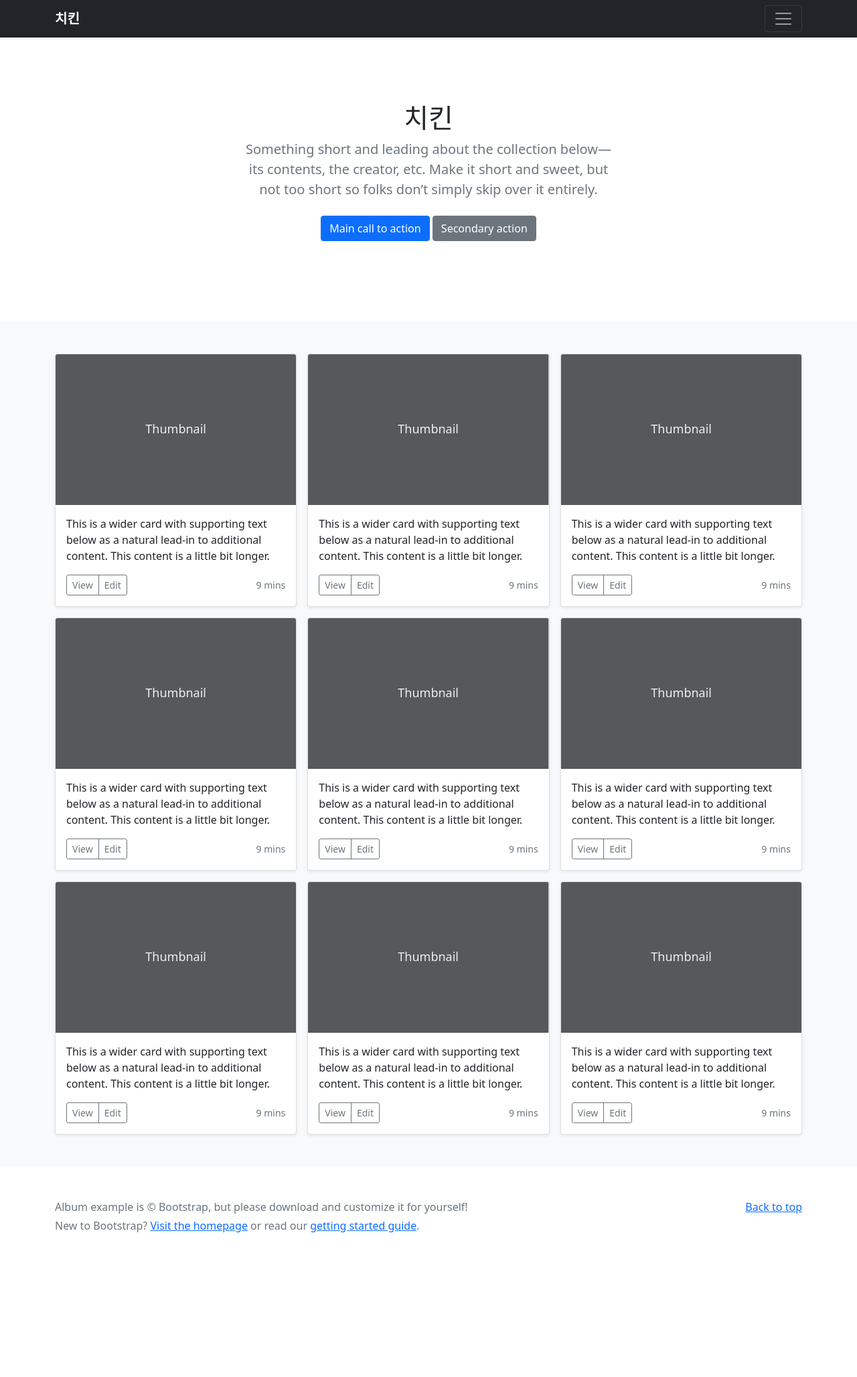
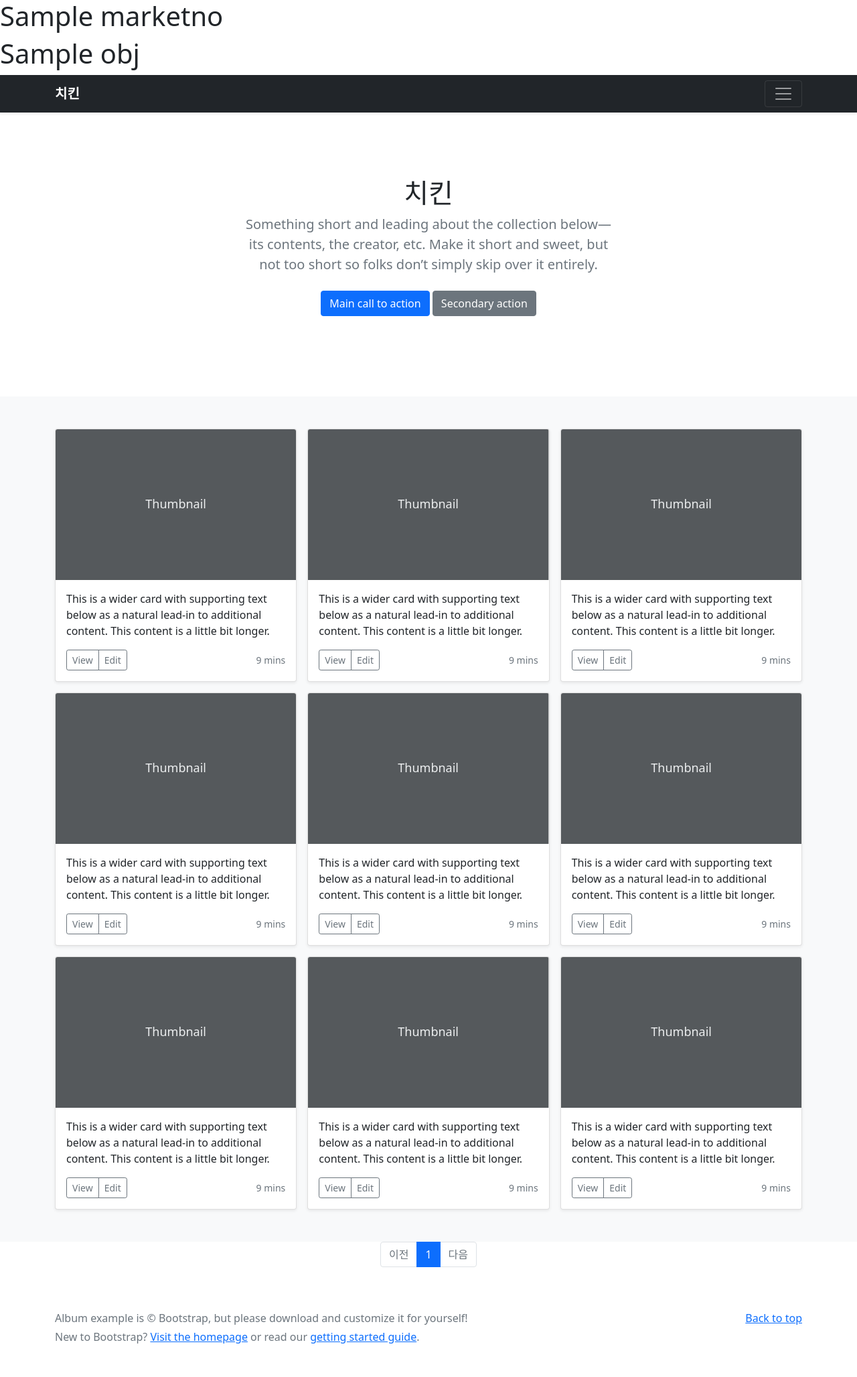
Before and after one commit to iot5project/sawwell-pythonanywhere, a Django app: template templates/market/chicken.html in a window 1280 px wide. Shown: the whole page at 67% size. Before the commit the page ends 1840 px from the top, so only its background shows below. Run offline with Django 4.2, Linux system fonts and the light colour scheme; the template is opened without the code that fills it: most values are stand-ins (such as "Sample title", 1, 10 or a date in 2020); some libraries are stand-ins or nearby versions.

Commit message:
pagging chicken.html

```diff
--- a/templates/market/chicken.html
+++ b/templates/market/chicken.html
@@ -37,6 +37,10 @@
   <body>
 
 <header>
+  {% for o in objs  %}
+  <h1> {{o.marketno}}  </h1>
+  <h1> {{o.marketname}}</h1>
+  {% endfor %}
   <div class="collapse bg-dark" id="navbarHeader">
     <div class="container">
       <div class="row">
@@ -105,7 +109,6 @@
         <div class="col">
           <div class="card shadow-sm">
             <svg class="bd-placeholder-img card-img-top" width="100%" height="225" xmlns="http://www.w3.org/2000/svg" role="img" aria-label="Placeholder: Thumbnail" preserveAspectRatio="xMidYMid slice" focusable="false"><title>Placeholder</title><rect width="100%" height="100%" fill="#55595c"/><text x="50%" y="50%" fill="#eceeef" dy=".3em">Thumbnail</text></svg>
-
             <div class="card-body">
               <p class="card-text">This is a wider card with supporting text below as a natural lead-in to additional content. This content is a little bit longer.</p>
               <div class="d-flex justify-content-between align-items-center">
@@ -235,6 +238,40 @@
       </div>
     </div>
   </div>
+    <ul class="pagination justify-content-center">
+      <!-- 이전페이지 -->
+      {% if question_list.has_previous %}
+      <li class="page-item">
+          <a class="page-link" data-page="{{ objs.previous_page_number }}" href="#">이전</a>
+      </li>
+      {% else %}
+      <li class="page-item disabled">
+          <a class="page-link" tabindex="-1" aria-disabled="true" href="#">이전</a>
+      </li>
+      {% endif %}
+      <!-- 페이지리스트 -->
+      {% for page_number in objs.paginator.page_range %}
+          {% if page_number == objs.number %}
+          <li class="page-item active" aria-current="page">
+              <a class="page-link" data-page="{{ page_number }}" href="#">{{ page_number }}</a>
+          </li>
+          {% else %}
+          <li class="page-item">
+              <a class="page-link" data-page="{{ page_number }}" href="#">{{ page_number }}</a>
+          </li>
+          {% endif %}
+      {% endfor %}
+      <!-- 다음페이지 -->
+      {% if objs.has_next %}
+      <li class="page-item">
+          <a class="page-link" data-page="{{ objs.next_page_number }}" href="#">다음</a>
+      </li>
+      {% else %}
+      <li class="page-item disabled">
+          <a class="page-link" tabindex="-1" aria-disabled="true" href="#">다음</a>
+      </li>
+      {% endif %}
+    </ul>
 
 </main>
 
```
Also changed, not shown: web/views.py (+29 -24 lines), web/migrations/0002_seocho.py (added).
